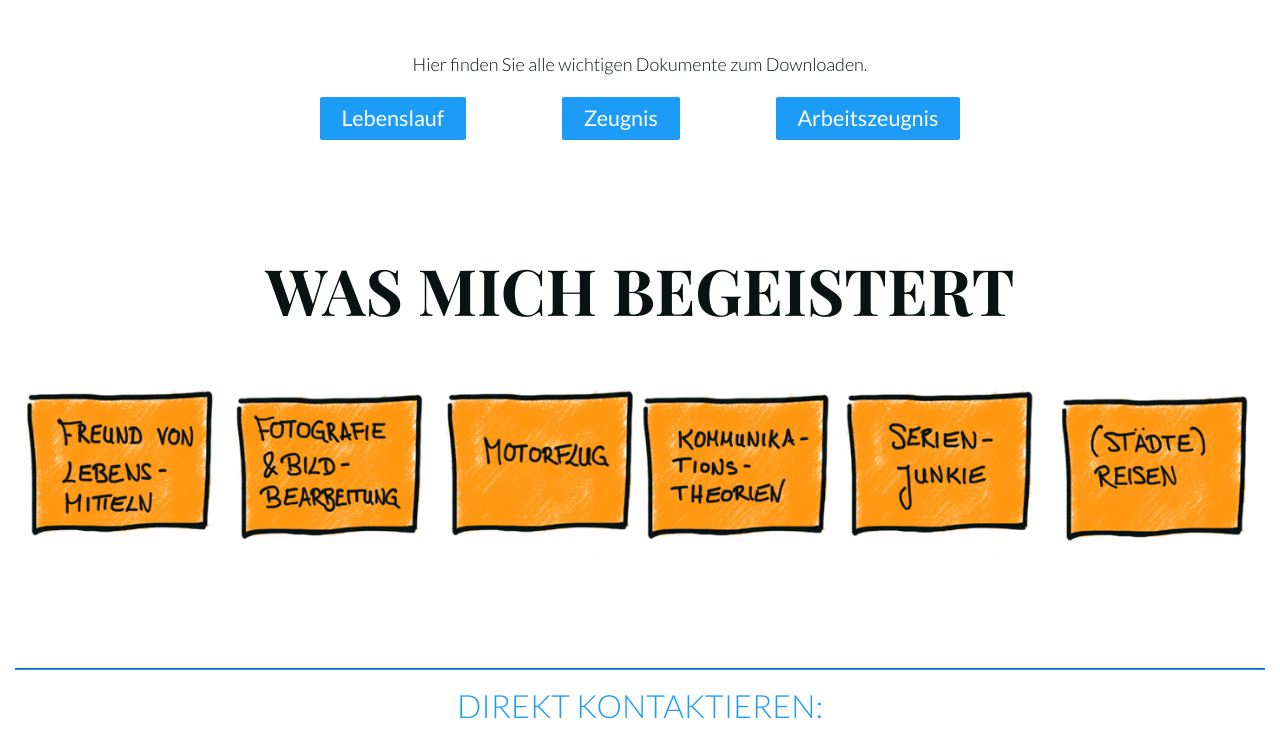
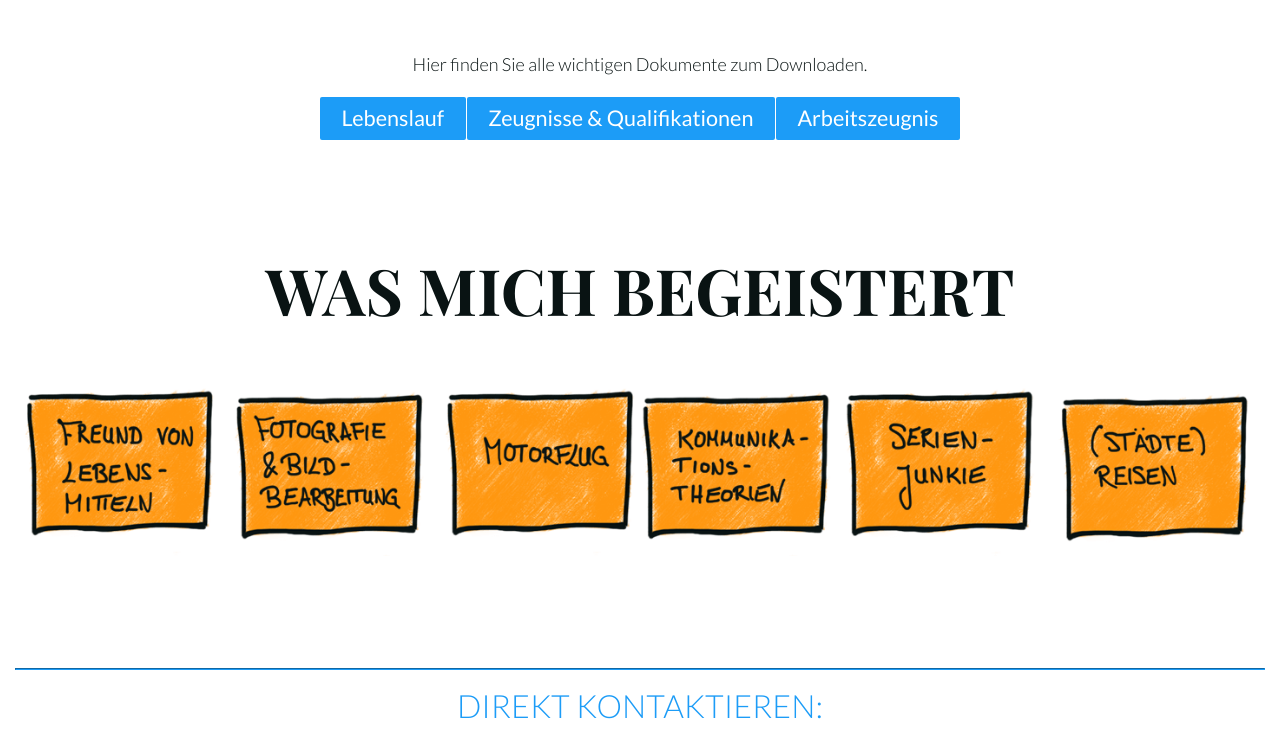
Before and after one commit to afoeder/whoissabrina, a plain HTML site: page docs/index.html in a window 1280 px wide. Shown: the part 3939-4683 px from the top of the page. Drawn offline with nearby package versions, Linux system fonts and the light colour scheme.

Commit message:
[TASK] Repace zeugnis

```diff
--- a/docs/index.html
+++ b/docs/index.html
@@ -485,7 +485,7 @@
 
     <ul>
       <li><a class="button" href="downloads/lebenslauf.pdf?sha=EZWO1qW">Lebenslauf</a></li>
-      <li><a class="button" href="downloads/zeugnis.pdf">Zeugnis</a></li>
+      <li><a class="button" href="downloads/zeugnisse_und_qualifikationen.pdf">Zeugnisse &amp; Qualifikationen</a></li>
       <li><a class="button" href="downloads/arbeitszeugnis.pdf">Arbeitszeugnis</a></li>
     </ul>
   </section>
```
Also changed, not shown: 2 other files.
